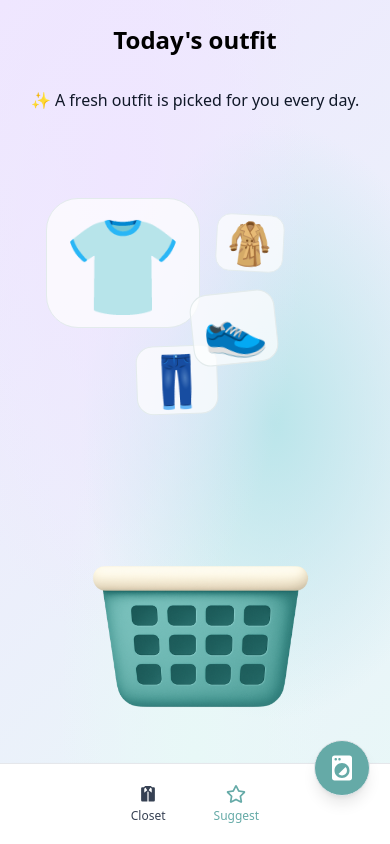
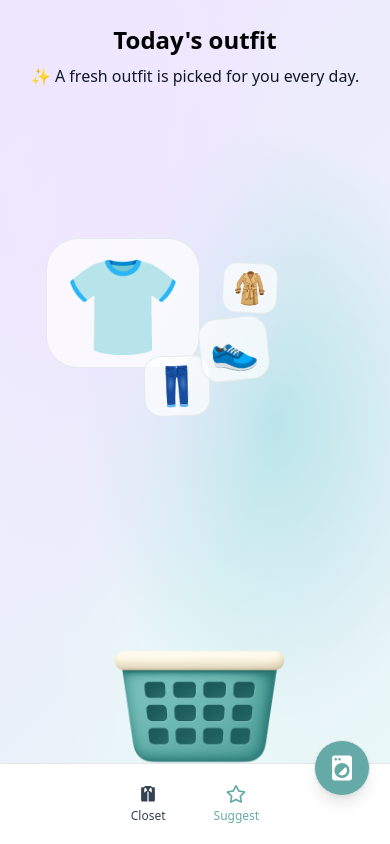
Before and after one commit to arnaudober/vera-personal-stylist, a React (Vite) app: page / in a window 390 px wide. Built offline with nearby package versions, Linux system fonts and the light colour scheme; no server answers.

Commit message:
Refined `Suggest` page layout: improved responsive design, adjusted component structure, removed redundant `preventDefault` calls, and enhanced consistency across touch drag and drop interactions.

```diff
--- a/src/pages/closet.tsx
+++ b/src/pages/closet.tsx
@@ -23,7 +23,7 @@ export default function Closet() {
                 onCategoryChange={setSelectedCategory}
             />
 
-            <div className="mx-auto max-w-4xl p-4 pb-24">
+            <div className="mx-auto max-w-4xl p-4">
                 <div className="rounded-2xl">
                     <div className="grid gap-5 grid-cols-2">
                         {filteredItems.map(item => (<ClothingCard key={item.id} item={item} />))}
--- a/src/pages/suggest.tsx
+++ b/src/pages/suggest.tsx
@@ -1,3 +1,4 @@
+import * as React from "react";
 import {useEffect, useMemo, useState} from "react";
 import type {ClothingItem, Outfit} from "../model";
 import {useCloset} from "../hooks/useCloset.ts";
@@ -63,8 +64,6 @@ export default function Suggest() {
             currentX: touch.clientX,
             currentY: touch.clientY
         });
-        // Prevent scrolling when starting drag
-        e.preventDefault();
     };
 
     const handleTouchMove = (e: React.TouchEvent<HTMLDivElement>) => {
@@ -74,9 +73,6 @@ export default function Suggest() {
         setTouchDrag(prev => ({
             ...prev, currentX: touch.clientX, currentY: touch.clientY
         }));
-
-        // Prevent scrolling during drag
-        e.preventDefault();
     };
 
     const handleTouchEnd = (e: React.TouchEvent<HTMLDivElement>) => {
@@ -171,17 +167,18 @@ export default function Suggest() {
         }
     }, [items, storageKey]);
 
-    const EmptyMessage = () => (<div className="relative mx-auto aspect-square max-w-[500px] w-full py-10">
-            <div className="suggest-card rounded-4xl p-4 text-muted">
+    const EmptyMessage = () => (
+        <div className="relative mx-auto w-full max-w-md h-64 md:h-80 flex items-center justify-center">
+            <div className="suggest-card rounded-4xl p-4 text-muted text-center">
                 No outfit right now — maybe it's laundry time? Tap <span className="font-medium">Laundry</span>.
             </div>
-        </div>);
-
+        </div>
+    );
 
     return (<>
-        <div className="bg-app min-h-screen pb-28">
+        <div className="bg-app min-h-screen flex flex-col">
             {/* Floating drag preview for mobile */}
-            {touchDrag.isDragging && touchDrag.key && todayOutfit && (<div
+            {touchDrag.isDragging && touchDrag.key && todayOutfit && (            <div
                 className="fixed pointer-events-none z-50 text-6xl"
                 style={{
                     left: touchDrag.currentX - 30, top: touchDrag.currentY - 30, transform: 'translate(-50%, -50%)',
@@ -192,15 +189,19 @@ export default function Suggest() {
                 </div>
             </div>)}
 
-            <div className="mx-auto max-w-4xl p-4 pb-2">
+            {/* Header section */}
+            <div className="flex-shrink-0 pt-4 pb-2">
+                <div className="mx-auto max-w-4xl px-4">
                     <h2 className="p-2 text-2xl font-semibold text-center">Today's outfit</h2>
                 </div>
 
-            <p className="p-4 text-md text-gray-900 text-center">
+                <p className="px-4 text-md text-gray-900 text-center">
                     ✨ A fresh outfit is picked for you every day.
                 </p>
+            </div>
 
-            <div className="px-4">
+            {/* Main content area - flexible height */}
+            <div className="flex-1 flex flex-col justify-center px-4 pb-4">
                 {todayOutfit ? (<div>
                     {(() => {
                         const layout = calculateOutfitLayout(todayOutfit);
@@ -210,7 +211,8 @@ export default function Suggest() {
                             return <EmptyMessage/>;
                         }
 
-                        return (<div className="relative mx-auto aspect-square max-w-[500px] w-full p-10">
+                        return (
+                            <div className="relative mx-auto w-full max-w-lg h-64 md:h-80 lg:h-96 flex items-center justify-center">
                                 {/* Centerpiece */}
                                 {!droppedKeys.has('top') && (<div
                                     className="absolute select-none"
@@ -246,7 +248,7 @@ export default function Suggest() {
                                     aria-hidden="true"
                                 >
                                     <div
-                                            className={`p-2 suggest-card rounded-2xl text-5xl sm:text-6xl cursor-grab ${touchDrag.isDragging && touchDrag.key === o.key ? 'opacity-20' : ''}`}
+                                        className={`p-2 md:p-3 suggest-card rounded-2xl text-4xl md:text-5xl lg:text-6xl cursor-grab ${touchDrag.isDragging && touchDrag.key === o.key ? 'opacity-20' : ''}`}
                                         draggable
                                         onDragStart={(e) => handleDragStart(o.key as keyof Outfit, e)}
                                         onTouchStart={(e) => handleTouchStart(o.key as keyof Outfit, e)}
@@ -262,16 +264,19 @@ export default function Suggest() {
                 </div>) : (<EmptyMessage/>)}
             </div>
 
-            <div className="px-4 flex justify-center">
+            {/* Basket section - fixed at bottom */}
+            <div className="flex-shrink-0 px-4 pb-20">
+                <div className="flex justify-center">
                     <div
                         onDragOver={handleDragOver}
                         onDrop={handleDrop}
-                    className="p-2 w-80 h-56 flex items-center justify-center"
+                        className="p-2 w-64 md:w-80 h-44 md:h-56 flex items-center justify-center"
                         aria-label="Wear basket"
                     >
-                    <div className="text-6xl select-none pointer-events-none" aria-hidden="true">
+                        <div className="text-5xl md:text-6xl select-none pointer-events-none" aria-hidden="true">
                             {isBasketFull ? <img src="/assets/basket_full.png" alt="Full basket" width="1024"/> :
                                 <img src="/assets/basket_empty.png" alt="Empty basket" width="1024"/>}
+                        </div>
                     </div>
                 </div>
             </div>
```
Lines whose indentation alone changed are shown as unchanged.
